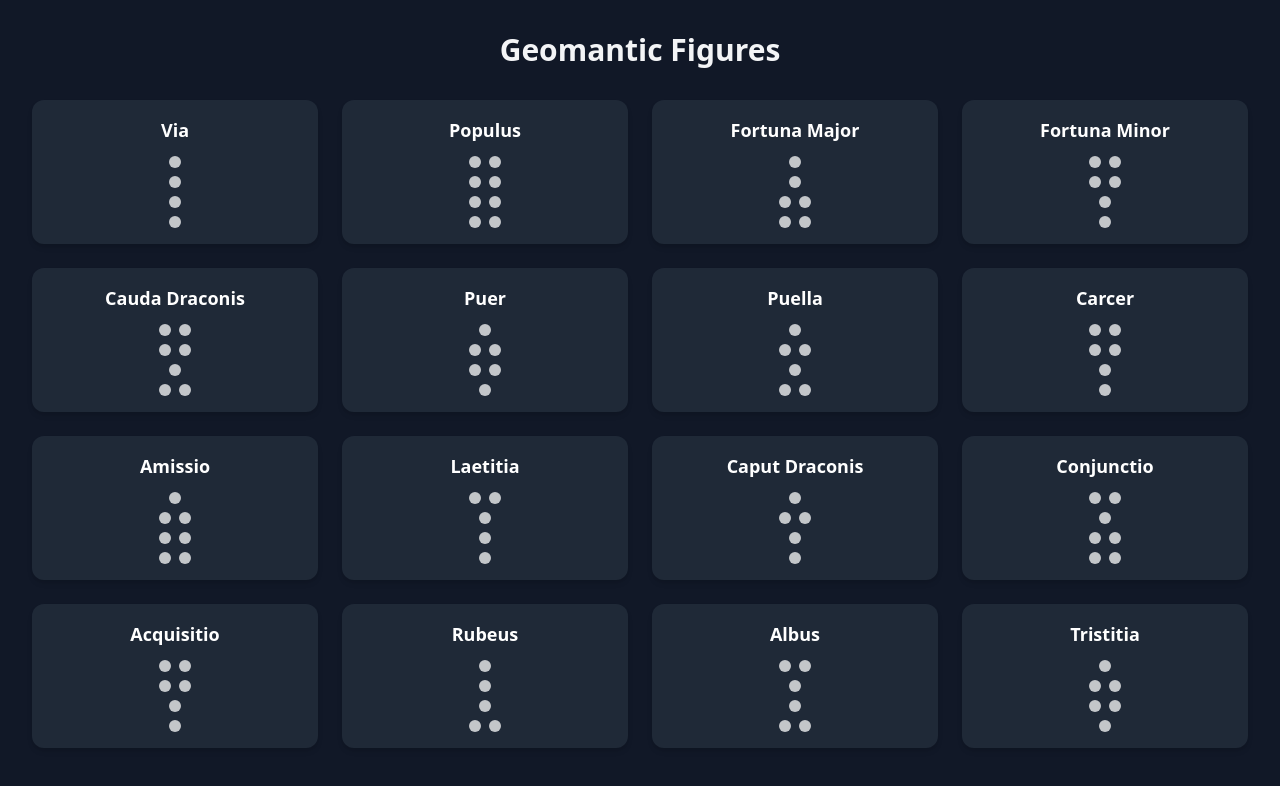
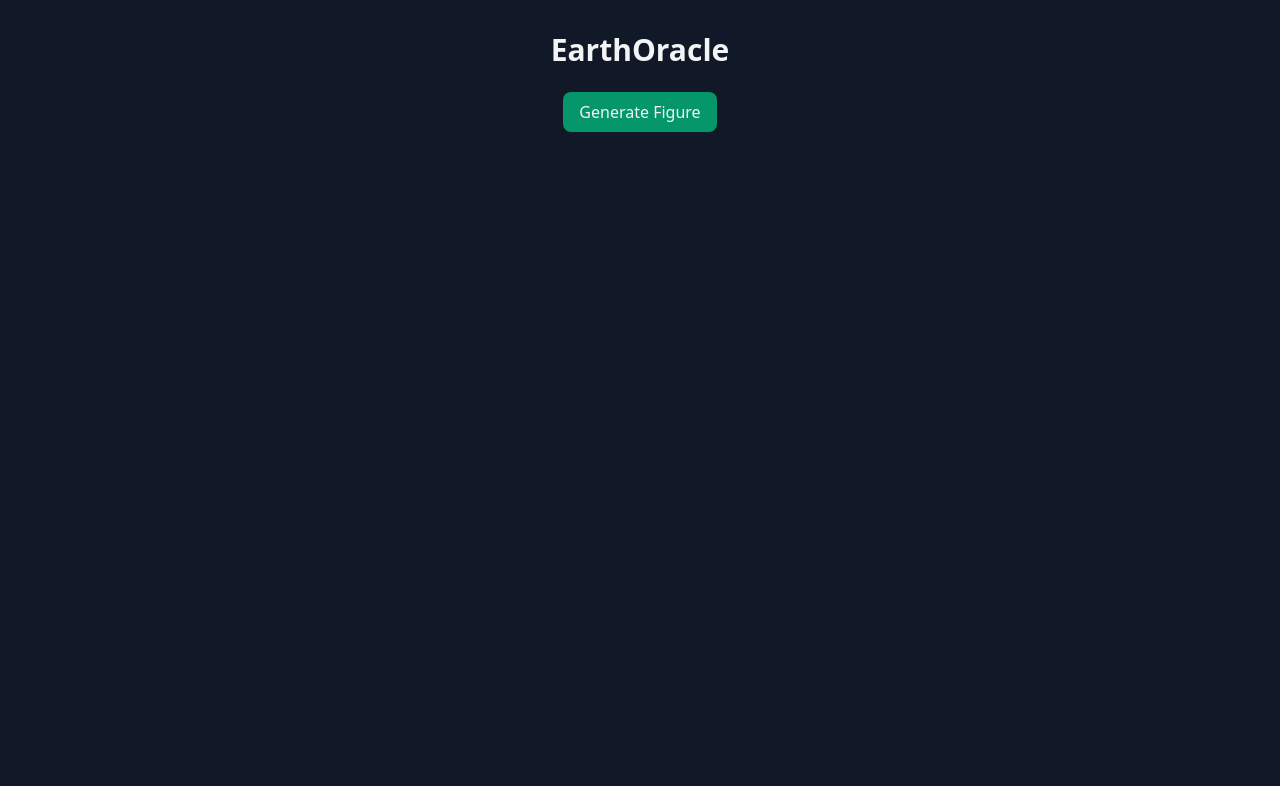
Before and after one commit to Whytebread/EarthOracle, a React (Create React App) app in the folder earth-oracle/: page / in a window 1280 px wide. Shown: the top 786 px of the page. Built offline with nearby package versions, Linux system fonts and the light colour scheme.

Commit message:
created function to  generate random figures,  imported to app.cs,  displays random figure when button is clicked

```diff
--- a/earth-oracle/src/App.js
+++ b/earth-oracle/src/App.js
@@ -1,14 +1,33 @@
-import './App.css';
+import React, { useState } from "react";
 import { geomanticFigures } from "./data/figures";
 import FigureCard from "./components/FigureCard";
+import { generateRandomFigure } from "./utils/generateFigure";
 
 function App() {
+  const [figures, setFigures] = useState([]);
+
+  const handleGenerate = () => {
+    const newFigure = {
+      name: "Random Figure",
+      pattern: generateRandomFigure(),
+    };
+    setFigures((prev) => [...prev, newFigure]);
+  };
+
   return (
-    <div className="min-h-screen bg-gray-900 text-gray-100 p-8">
-      <h1 className="text-3xl font-bold text-center mb-8">Geomantic Figures</h1>
+    <div className="min-h-screen bg-gray-900 text-gray-100 p-8 flex flex-col items-center">
+      <h1 className="text-3xl font-bold mb-6">EarthOracle</h1>
+
+      <button
+        onClick={handleGenerate}
+        className="bg-emerald-600 hover:bg-emerald-500 px-4 py-2 rounded-lg mb-8 transition-colors"
+      >
+        Generate Figure
+      </button>
+
       <div className="grid grid-cols-2 md:grid-cols-4 gap-6">
-        {geomanticFigures.map((figure) => (
-          <FigureCard key={figure.name} name={figure.name} pattern={figure.pattern} />
+        {figures.map((f, i) => (
+          <FigureCard key={i} name={f.name} pattern={f.pattern} />
         ))}
       </div>
     </div>
--- /dev/null
+++ b/earth-oracle/src/utils/generateFigure.js
@@ -0,0 +1,4 @@
+export function generateRandomFigure() {
+  const pattern = Array.from({ length: 4 }, () => Math.round(Math.random()));
+  return pattern;
+}
```
